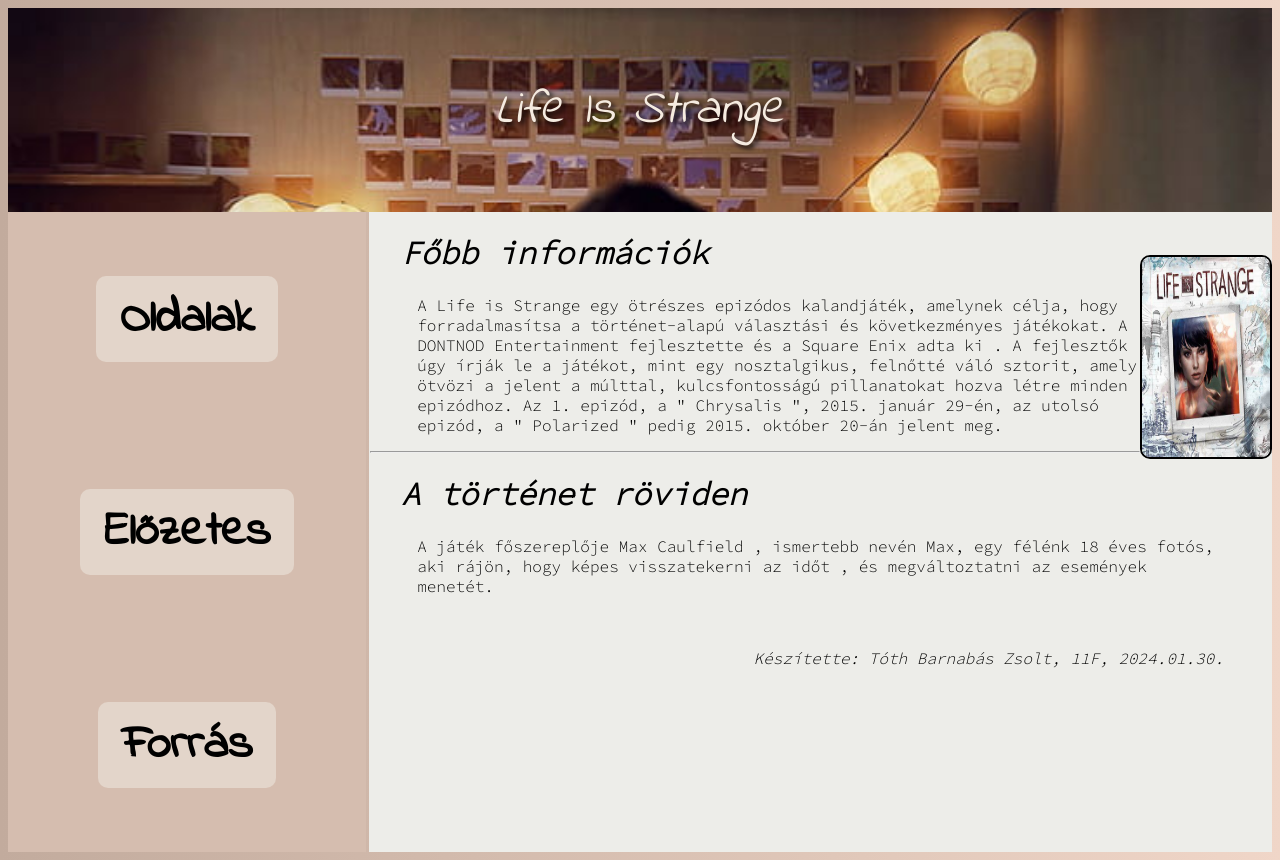
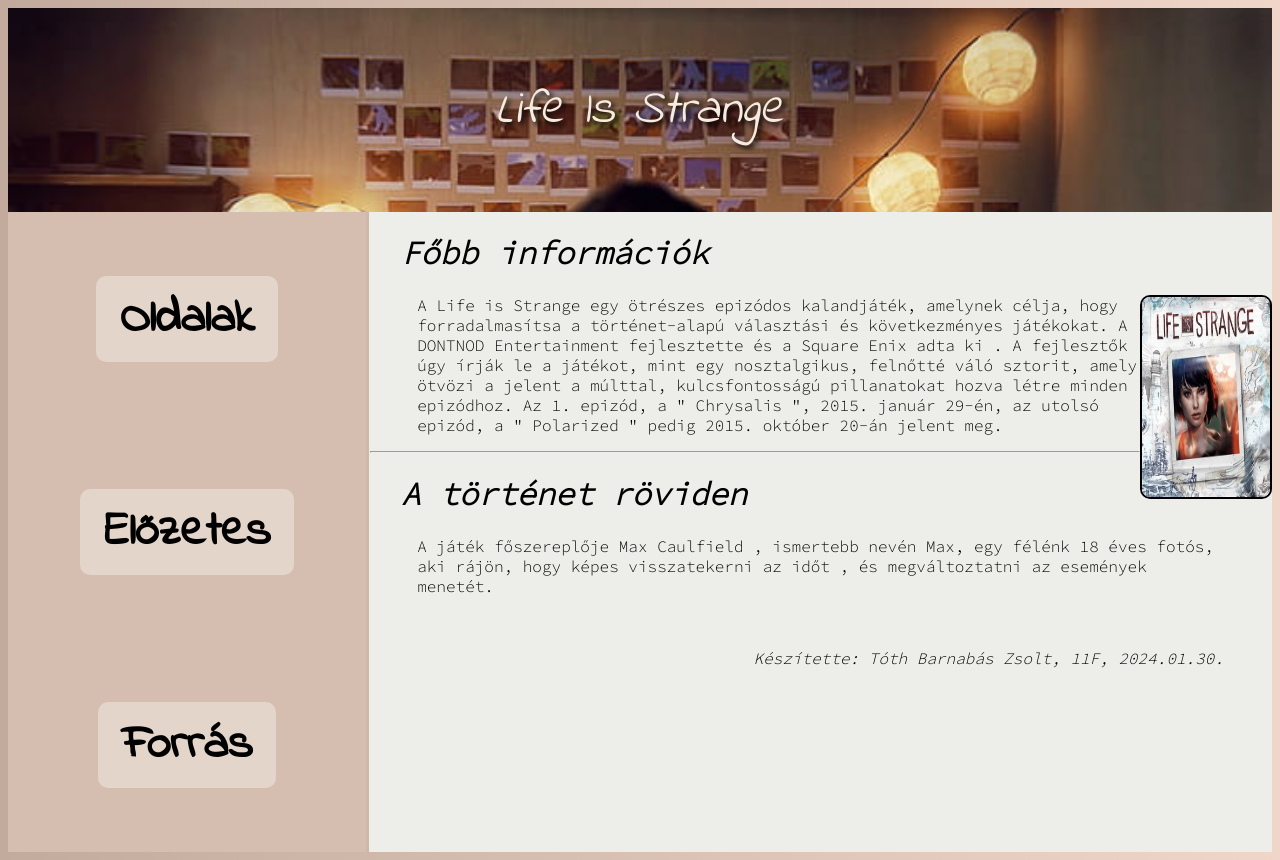
Before and after one commit to Barni-T/LIS, a plain HTML site: page index.html in a window 1280 px wide. Drawn offline with Linux system fonts and the light colour scheme.

Commit message:
Update life_is_strange.css

```diff
--- a/life_is_strange.css
+++ b/life_is_strange.css
@@ -134,7 +134,6 @@ img{
     width: 10vw;
     height: 25vh;
     float: right;
-    transform: translateY(-5vh);
     border: 2px solid black;
     border-radius: 10px;
     transition: 0.3s;
```
